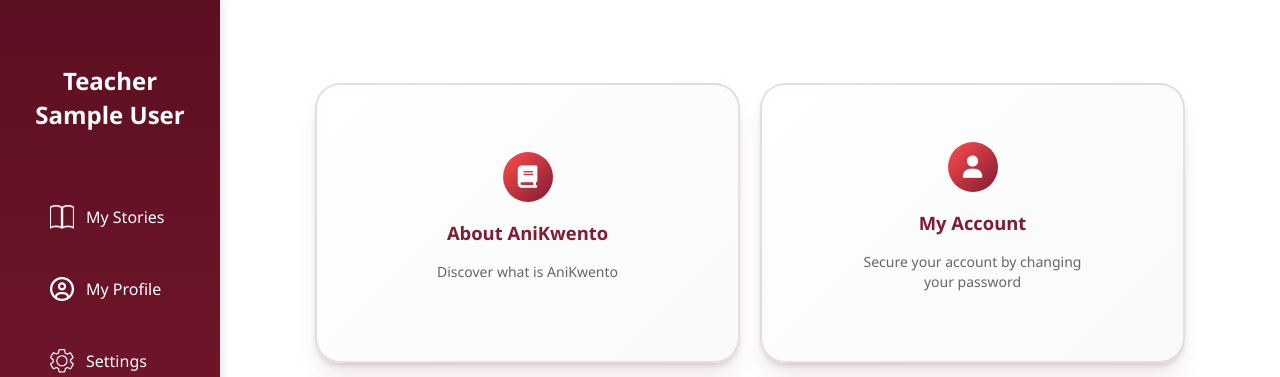
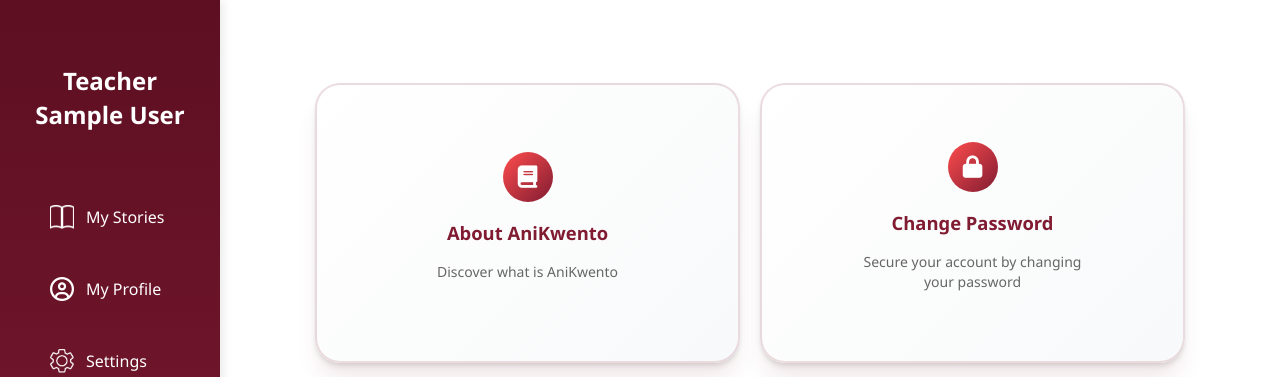
Before and after one commit to samigop19/AniKwento, a PHP site: page /AniKwento/source/pages/dashboard/StoryHelp.php in a window 1280 px wide. Shown: the top 377 px of the page. Run offline with PHP 8.4, Linux system fonts and the light colour scheme; the visitor is signed in with stand-in values (Sample User, id 1); some libraries are stand-ins or nearby versions.

Commit message:
Fix StoryHelp page issues
- Change 'My Account' to 'Change Password' with lock icon
- Fix modal close redirect bug - prevent redirect when closing modal before password change completion
- Add modal-lg class to About AniKwento modal for better width

Generated with [Claude Code](https://claude.com/claude-code)

Co-Authored-By: Claude <noreply@anthropic.com>

```diff
--- a/public/files/js/auth/password-manager.js
+++ b/public/files/js/auth/password-manager.js
@@ -12,6 +12,7 @@ document.addEventListener('DOMContentLoaded', function() {
     const changePasswordForm = document.getElementById('changePasswordForm');
 
     let userEmail = '';
+    let passwordChangeSuccessful = false;
 
     // Email validation function (matches login/register)
     function validateEmailFormat(email) {
@@ -197,6 +198,7 @@ document.addEventListener('DOMContentLoaded', function() {
         .then(response => response.json())
         .then(data => {
             if (data.success) {
+                passwordChangeSuccessful = true;
                 showAlert('Password changed successfully! Redirecting to login...', 'success');
 
                 // Redirect to login page after success
@@ -280,13 +282,18 @@ document.addEventListener('DOMContentLoaded', function() {
         verifyCodeBtn.disabled = false;
         verifyCodeBtn.innerHTML = 'Verify Code';
         userEmail = '';
+        passwordChangeSuccessful = false;
     }
 
     // Reset modal when closed
     const accountModal = document.getElementById('accountModal');
     if (accountModal) {
         accountModal.addEventListener('hidden.bs.modal', function() {
-            resetPasswordModal();
+            // Only reset if password change was not successful
+            // If successful, the redirect will happen anyway
+            if (!passwordChangeSuccessful) {
+                resetPasswordModal();
+            }
         });
     }
 });
--- a/source/pages/dashboard/StoryHelp.php
+++ b/source/pages/dashboard/StoryHelp.php
@@ -80,13 +80,13 @@ require_once $_SERVER['DOCUMENT_ROOT'] . '/source/handlers/get_user_info.php';
                         </div>
                     </div>
 
-                    <!-- My Account -->
+                    <!-- Change Password -->
                     <div class="col-md-6">
                         <div class="help-card">
                             <div class="help-icon">
-                                <i class="fas fa-user"></i>
+                                <i class="fas fa-lock"></i>
                             </div>
-                            <h3>My Account</h3>
+                            <h3>Change Password</h3>
                             <p>Secure your account by changing your password</p>
                             <a href="#" class="stretched-link" data-bs-toggle="modal" data-bs-target="#accountModal"></a>
                         </div>
@@ -121,7 +121,7 @@ require_once $_SERVER['DOCUMENT_ROOT'] . '/source/handlers/get_user_info.php';
 
 
     <div class="modal fade" id="aboutModal" tabindex="-1" aria-hidden="true">
-        <div class="modal-dialog modal-dialog-centered">
+        <div class="modal-dialog modal-dialog-centered modal-lg">
             <div class="modal-content">
                 <div class="modal-header">
                     <h5 class="modal-title"><i class="fas fa-book me-2"></i>About AniKwento</h5>
```
